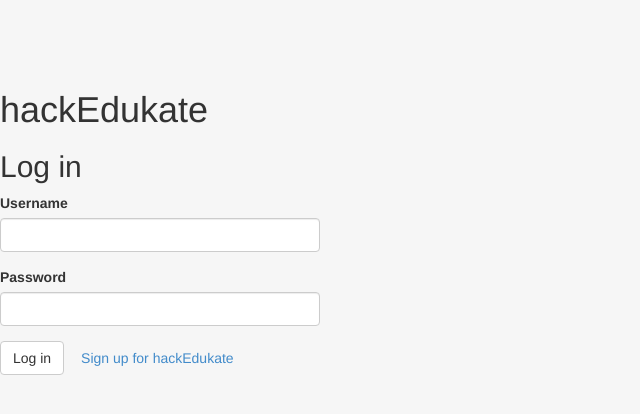
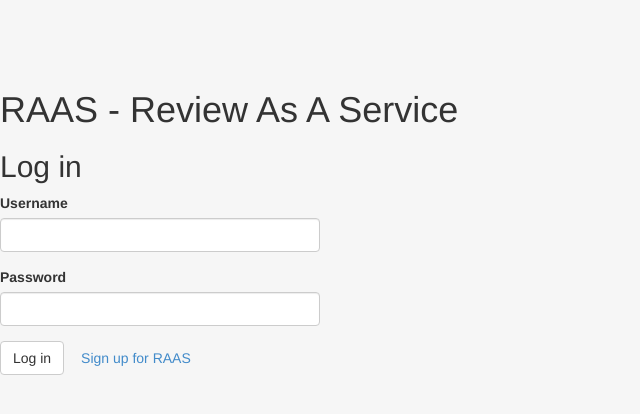
Before and after one commit to gzpgg3x/nohtakcaH_ARE_raas, a Django app: template hackEdukate/hackEdukate/core/templates/core/cover.html in a window 1280 px wide. Shown: the top 414 px of the page, without its empty margins (0-640 px from the left). Run offline with Django 3.2, Linux system fonts and the light colour scheme; the template is opened without the code that fills it, so the values that code supplies are empty; parts of the project's set-up code (start-up, migrations or seed data) failed here and were passed over; some libraries are stand-ins or nearby versions.

Commit message:
beforeIsearchTemplateIsUpdated
beforeIsearchTemplateIsUpdated

```diff
--- a/hackEdukate/hackEdukate/auth/templates/auth/signup.html
+++ b/hackEdukate/hackEdukate/auth/templates/auth/signup.html
@@ -6,9 +6,9 @@
 {% endblock head %}
 
 {% block body %}
-  <h1 class="logo"><a href="{% url 'home' %}">hackEdukate</a></h1>
+  <h1 class="logo"><a href="{% url 'home' %}">RAAS - Review As A Service</a></h1>
   <div class="signup">
-    <h2>{% trans 'Sign up for hackEdukate' %}</h2>
+    <h2>{% trans 'Sign up for RAAS' %}</h2>
     <form action="{% url 'signup' %}" method="post" role="form">
       {% csrf_token %}
       {% for field in form.visible_fields %}
--- a/hackEdukate/hackEdukate/core/templates/core/cover.html
+++ b/hackEdukate/hackEdukate/core/templates/core/cover.html
@@ -10,7 +10,7 @@
 
 
   <div class="cover">
-    <h1 class="logo">hackEdukate</h1>
+    <h1 class="logo">RAAS - Review As A Service</h1>
     {% if form.non_field_errors %}
       {% for error in form.non_field_errors %}
         <div class="alert alert-danger alert-dismissable">
@@ -39,7 +39,7 @@
         </div>
         <div class="form-group">
           <button type="submit" class="btn btn-default">{% trans 'Log in' %}</button>
-          <a href="{% url 'signup' %}" class="btn btn-link">{% trans 'Sign up for hackEdukate' %}</a>
+          <a href="{% url 'signup' %}" class="btn btn-link">{% trans 'Sign up for RAAS' %}</a>
         </div>
       </form>
     </div>
--- a/hackEdukate/hackEdukate/questions/templates/questions/isearch.html
+++ b/hackEdukate/hackEdukate/questions/templates/questions/isearch.html
@@ -1,4 +1,3 @@
-
 {% extends 'base.html' %}
 
 {% load static %}
```
Also changed, not shown: hackEdukate/db.sqlite3.
